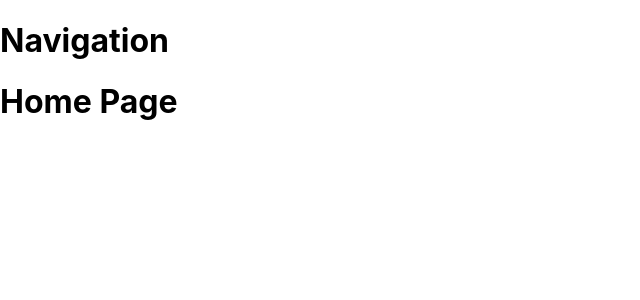
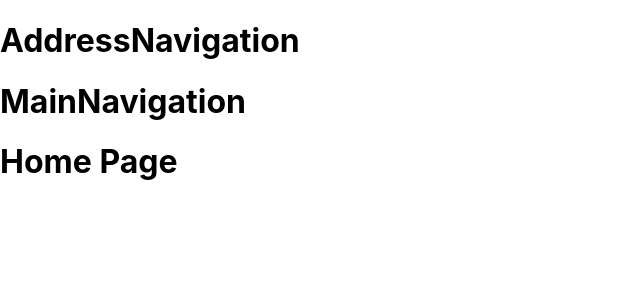
Before and after one commit to stefanovagloriaa/medical-appointment-app, a Next.js app: page / in a window 1280 px wide. Shown: the top 300 px of the page, without its empty margins (0-640 px from the left). Built offline with nearby package versions, Linux system fonts and the light colour scheme.

Commit message:
AddressNavigation.js and MainNavigation.js files added to Navigation.js component

```diff
--- /dev/null
+++ b/components/AddressNavigation.js
@@ -0,0 +1,7 @@
+import classes from "./AddressNavigation.module.css";
+
+const AddressNavigation = () => {
+  return <h1>AddressNavigation</h1>;
+};
+
+export default AddressNavigation;
--- /dev/null
+++ b/components/MainNavigation.js
@@ -0,0 +1,7 @@
+import classes from "./MainNavigation.module.css";
+
+const MainNavigation = () => {
+  return <h1>MainNavigation</h1>;
+};
+
+export default MainNavigation;
--- a/components/Navigation.js
+++ b/components/Navigation.js
@@ -1,9 +1,12 @@
 import { Fragment } from "react";
+import AddressNavigation from "./AddressNavigation";
+import MainNavigation from "./MainNavigation";
 
 const Navigation = () => {
   return (
     <Fragment>
-      <h1>Navigation</h1>
+      <AddressNavigation />
+      <MainNavigation />
     </Fragment>
   );
 };
```
Also changed, not shown: components/AddressNavigation.module.css (added), components/MainNavigation.module.css (added).
